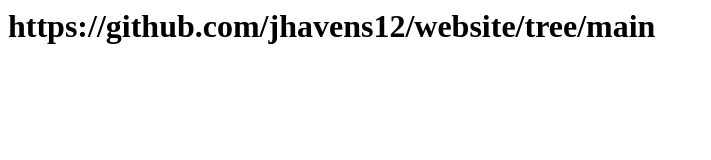
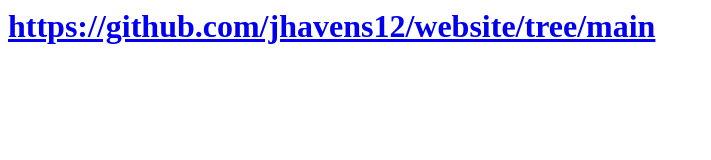
Before and after one commit to jhavens12/website, a plain HTML site: page index.html in a window 1280 px wide. Shown: the whole page, without its empty margins (0-711 px from the left). Drawn offline with Linux system fonts and the light colour scheme.

Commit message:
Add files via upload

```diff
--- a/index.html
+++ b/index.html
@@ -1,6 +1,6 @@
 
 <html>
     <h1>
-        https://github.com/jhavens12/website/tree/main
+        <a href="https://github.com/jhavens12/website/tree/main">https://github.com/jhavens12/website/tree/main</a>
     </h1>
 </html>
```
